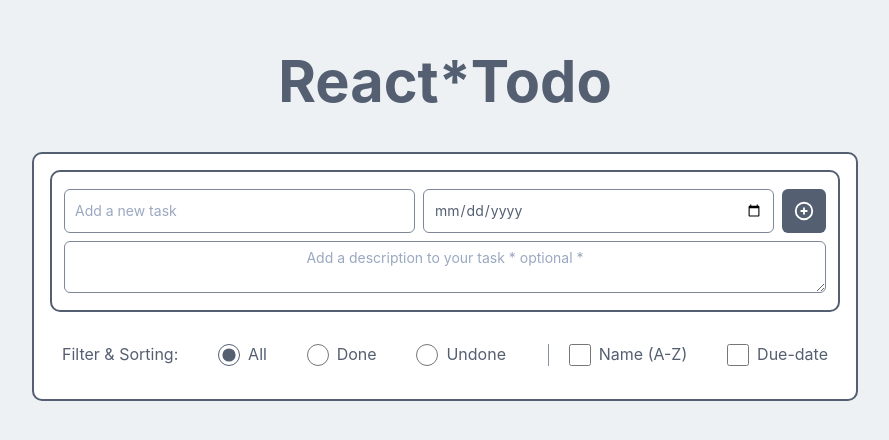
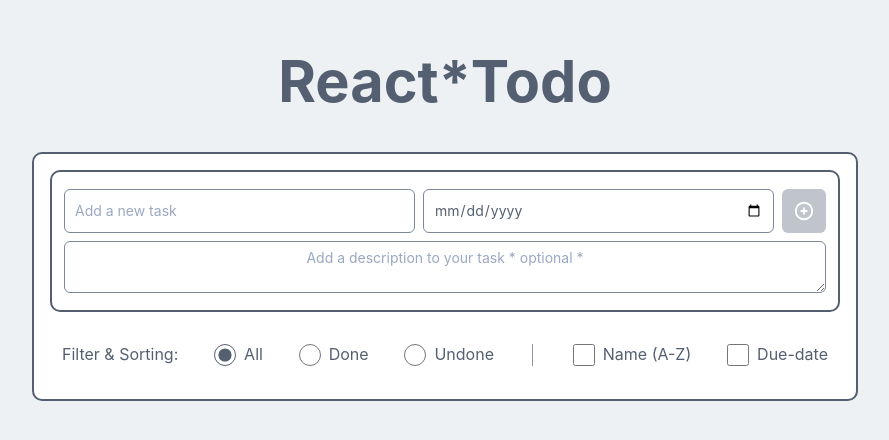
Before and after one commit to Zetsukae/react-todo, a React app: page / in a window 1280 px wide. Shown: the part 194-634 px from the top of the page, without its empty margins (195-1084 px from the left). Built offline with nearby package versions, Linux system fonts and the light colour scheme; no server answers; the HTML template or start-up script is replaced by a standard one.

Commit message:
feat: implementation to create todos

```diff
--- a/src/App.tsx
+++ b/src/App.tsx
@@ -4,8 +4,8 @@ import './App.css';
 import TodoInputs from './components/TodoInputs';
 import TodoList from './components/TodoList';
 import TodoSorts from './components/TodoSorts';
-import { getTodos } from './api/services/todoService';
-import type { TodoList as TodoItems } from './api/types/todo';
+import { createTodo, getTodos } from './api/services/todoService';
+import type { Todo, TodoCreate, TodoList as TodoItems } from './api/types/todo';
 
 const App = () => {
   const [todos, setTodos] = useState<TodoItems | null>(null);
@@ -15,7 +15,14 @@ const App = () => {
     const controller = new AbortController();
     const loadTodos = async () => {
       try {
-        setTodos(await getTodos(controller.signal));
+        const loadedTodos = await getTodos(controller.signal);
+        setTodos((currentTodos) => {
+          if (!currentTodos) {
+            return loadedTodos;
+          }
+          const loadedIds = new Set(loadedTodos.map((todo) => todo.id));
+          return [...loadedTodos, ...currentTodos.filter((todo) => !loadedIds.has(todo.id))];
+        });
       } catch (error) {
         if (!controller.signal.aborted) {
           console.error('Error fetching todos:', error);
@@ -30,11 +37,17 @@ const App = () => {
     return () => controller.abort();
   }, []);
 
+  const handleCreateTodo = async (todo: TodoCreate): Promise<Todo> => {
+    const createdTodo = await createTodo(todo);
+    setTodos((currentTodos) => [...(currentTodos ?? []), createdTodo]);
+    return createdTodo;
+  };
+
   return (
     <div className="content">
       <h1>React*Todo</h1>
       <section className="todo-container">
-        <TodoInputs />
+        <TodoInputs onCreate={handleCreateTodo} />
         <TodoSorts />
         {isLoading ? (
           <div className="loader" role="status" aria-label="Loading todos" />
--- a/src/api/services/todoService.tsx
+++ b/src/api/services/todoService.tsx
@@ -1,6 +1,35 @@
-import type { TodoList } from '../types/todo';
+import type { Todo, TodoCreate, TodoList } from '../types/todo';
 
 const TODOS_URL = 'https://api.todos.in.jt-lab.ch/todos';
+
+export const createTodo = async (todo: TodoCreate): Promise<Todo> => {
+    try {
+        const response = await fetch(TODOS_URL, {
+            method: 'POST',
+            headers: {
+                Accept: 'application/json',
+                'Content-Type': 'application/json',
+                Prefer: 'return=representation',
+            },
+            body: JSON.stringify(todo),
+        });
+
+        if (!response.ok) {
+            throw new Error(`HTTP error! status: ${response.status}`);
+        }
+
+        const createdTodos = (await response.json()) as Todo[];
+        const createdTodo = createdTodos[0];
+        if (!createdTodo) {
+            throw new Error('Todo creation returned no created todo.');
+        }
+
+        return createdTodo;
+    } catch (error) {
+        console.error('Error creating todo:', error);
+        throw error;
+    }
+};
 
 export const getTodos = async (signal?: AbortSignal): Promise<TodoList> => {
     try {
--- a/src/components/TodoInputs.tsx
+++ b/src/components/TodoInputs.tsx
@@ -1,15 +1,78 @@
+import { useState } from 'react';
+import type { FormEvent } from 'react';
+import type { Todo, TodoCreate } from '../api/types/todo';
 import './styles/TodoInputs.css';
 
-const TodoInputs = () => {
+const TodoInputs = ({ onCreate }: { onCreate: (todo: TodoCreate) => Promise<Todo> }) => {
+    const [title, setTitle] = useState('');
+    const [dueDate, setDueDate] = useState('');
+    const [description, setDescription] = useState('');
+    const [error, setError] = useState('');
+    const [isSubmitting, setIsSubmitting] = useState(false);
+
+    const handleSubmit = async (event: FormEvent<HTMLFormElement>) => {
+        event.preventDefault();
+        const trimmedTitle = title.trim();
+        if (!trimmedTitle || isSubmitting) {
+            return;
+        }
+
+        const todo: TodoCreate = {
+            title: trimmedTitle,
+            ...(dueDate && { due_date: dueDate }),
+            ...(description.trim() && { content: description.trim() }),
+        };
+
+        setError('');
+        setIsSubmitting(true);
+        try {
+            await onCreate(todo);
+            setTitle('');
+            setDueDate('');
+            setDescription('');
+        } catch {
+            setError('Unable to create todo. Please try again.');
+        } finally {
+            setIsSubmitting(false);
+        }
+    };
+
     return (
         <section className="todo-inputs">
-            <form>
-                <input type="text" placeholder="Add a new task" />
-                <input type="date" />
-                <button type="submit" className="add-button">
-                    <img src="icons/components/plus.svg" alt="Add" />
+            <form onSubmit={handleSubmit}>
+                <input
+                    type="text"
+                    aria-label="Title"
+                    placeholder="Add a new task"
+                    required
+                    value={title}
+                    onChange={(e) => setTitle(e.target.value)}
+                />
+                <input
+                    type="date"
+                    aria-label="Due date (optional)"
+                    value={dueDate}
+                    onChange={(e) => setDueDate(e.target.value)}
+                />
+                <button
+                    type="submit"
+                    className="add-button"
+                    aria-label="Create"
+                    disabled={title.trim() === '' || isSubmitting}
+                >
+                    <img src="icons/components/plus.svg" alt="" />
                 </button>
-                <textarea placeholder="Add a description to your task * optional *" />
+                <textarea
+                    aria-label="Description (optional)"
+                    placeholder="Add a description to your task * optional *"
+                    value={description}
+                    onChange={(e) => setDescription(e.target.value)}
+                />
+                {error && (
+                    <p className="todo-input-error" role="alert">
+                        {error}
+                    </p>
+                )}
             </form>
         </section>
     )
--- a/src/components/TodoItem.tsx
+++ b/src/components/TodoItem.tsx
@@ -4,12 +4,14 @@ import type { Todo } from '../api/types/todo';
 const TodoItem = ({ todo }: { todo: Todo }) => {
     return (
         <li className="todo-item">
-            <input type="checkbox" checked={todo.done} readOnly />
-            <div className="due-date">{todo.due_date}</div>
-            <div className="todo-content">
-                <span>{todo.title}</span>
-                {todo.content && <p>{todo.content}</p>}
-            </div>
+            <label>
+                <input type="checkbox" checked={todo.done} readOnly />
+                {todo.due_date && <div className="due-date">{todo.due_date}</div>}
+                <div className="todo-content">
+                    <span>{todo.title}</span>
+                    {todo.content && <p>{todo.content}</p>}
+                </div>
+            </label>
             <button className="delete-button item-button">
                 <img src="icons/components/delete.svg" alt="Delete" />
             </button>
--- a/src/components/styles/TodoInputs.css
+++ b/src/components/styles/TodoInputs.css
@@ -97,7 +97,19 @@
   background-color: #7d8798;
 }
 
+.todo-inputs button:disabled {
+  background-color: #c0c4cc;
+  cursor: not-allowed;
+}
+
 .todo-inputs .add-button img {
   width: 22px;
   height: 22px;
 }
+
+.todo-inputs .todo-input-error {
+  grid-column: 1 / -1;
+  margin: 0;
+  color: #b42318;
+  font-size: 14px;
+}
--- a/src/components/styles/TodoItem.css
+++ b/src/components/styles/TodoItem.css
@@ -1,11 +1,12 @@
 .todo-item {
+  position: relative;
   display: flex;
   align-items: center;
   gap: 6px;
   box-sizing: border-box;
   width: 100%;
   min-height: 51px;
-  padding: 8px;
+  padding: 15px 8px;
   margin: 0 0 8px;
   border: 1px solid #7d8798;
   border-radius: 6px;
@@ -23,16 +24,26 @@
   font-size: 14px;
 }
 
+.todo-item > label {
+  display: flex;
+  flex: 1 1 auto;
+  align-items: center;
+  gap: 6px;
+  min-width: 0;
+}
+
 .todo-content {
   display: flex;
   flex: 1 1 auto;
   flex-direction: column;
   gap: 4px;
   min-width: 0;
-  text-align: left;
+  text-align: center;
+  word-break: break-word;
+  overflow-wrap: break-word;
 }
 
-.todo-item > input[type="checkbox"] {
+.todo-item > label > input[type="checkbox"] {
   flex: 0 0 16px;
   width: 16px;
   height: 16px;
@@ -41,11 +52,16 @@
 }
 
 .due-date {
-  flex: 0 0 auto;
+  position: absolute;
+  top: 50%;
+  left: 32px;
+  transform: translateY(-50%);
   padding: 5px 6px;
   color: #545f71;
   font-size: 14px;
   white-space: nowrap;
+  border: 1px solid #7d8798;
+  border-radius: 6px;
 }
 
 .item-button {
--- a/src/components/styles/TodoSorts.css
+++ b/src/components/styles/TodoSorts.css
@@ -40,6 +40,6 @@
 
 .todo-sorts .sort-option {
   margin-left: 2px;
-  padding-left: 20px;
+  padding-left: 40px;
   border-left: 1px solid #8993a3;
 }
```
Also changed, not shown: src/api/types/todo.tsx (+7 -5 lines).
